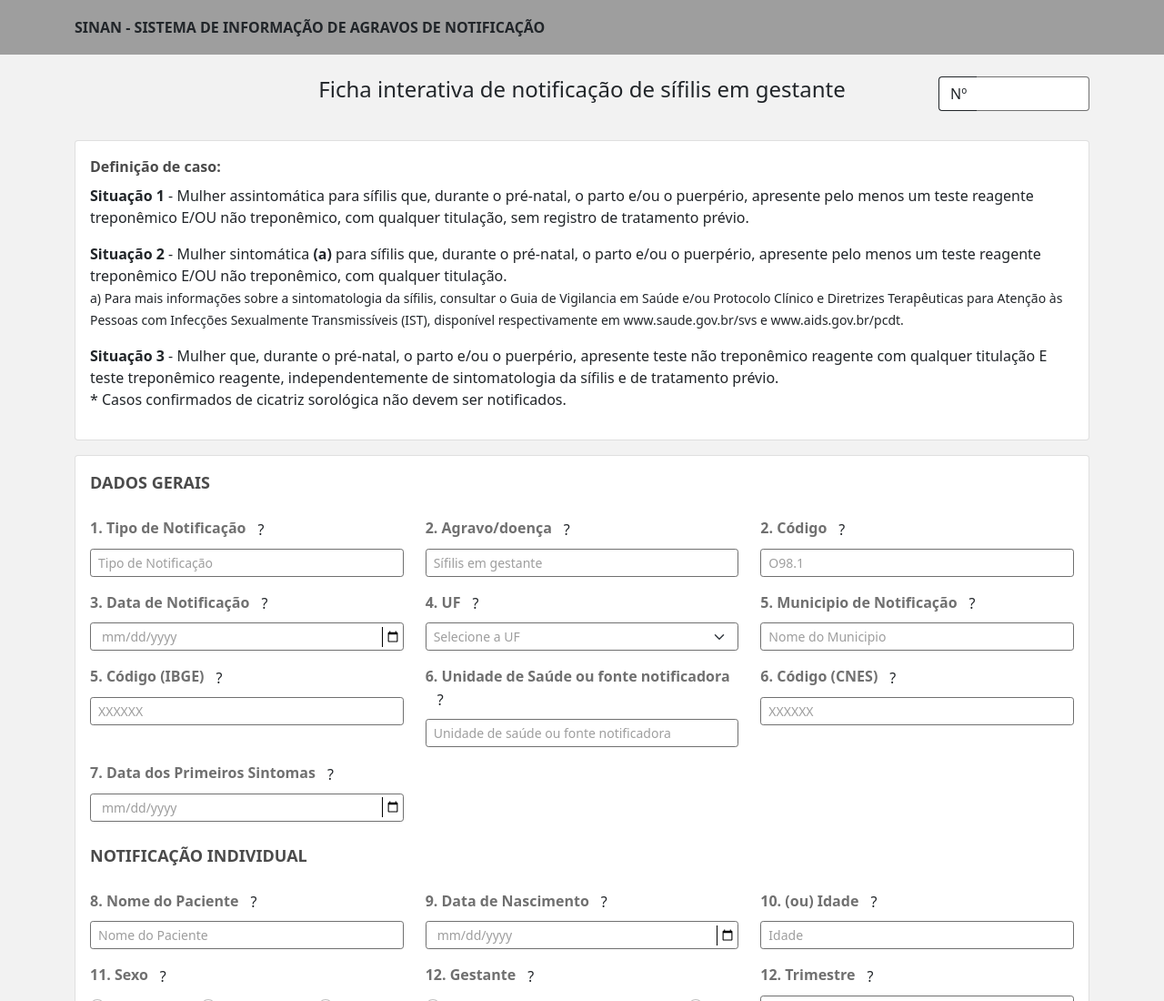
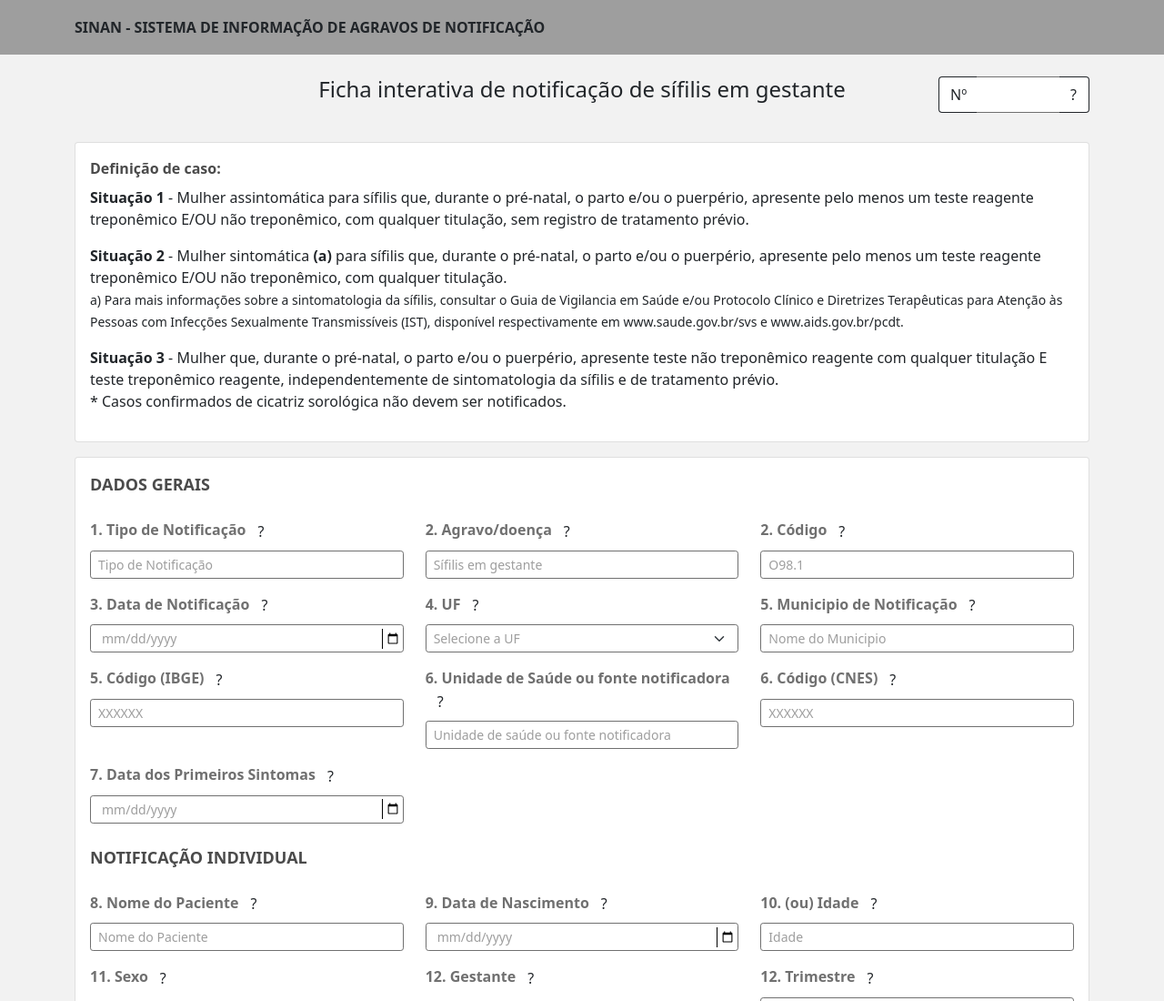
Before and after one commit to OliAtaide/sifilis-vigilancia-epidemiologica, a plain HTML site: page ficha2.html in a window 1280 px wide. Shown: the top 1100 px of the page at 91% size. Drawn offline with nearby package versions, Linux system fonts and the light colour scheme.

Commit message:
Adicionando explicacao ao campo 'Nº'.

```diff
--- a/ficha2.html
+++ b/ficha2.html
@@ -35,7 +35,14 @@
             <div class="col-sm">
                 <div class="n input-group w-auto mb-3">
                     <span class="input-group-text border-end-0 border-dark bg-white">Nº</span>
-                    <input value="" disabled type="text" class="form-control border-start-0 bg-white">
+                    <input value="" disabled type="text" class="form-control border-start-0 border-end-0 bg-white">
+                    <span class="input-group-text border-start-0 border-dark bg-white">
+                        <a tabindex="0" class="btn p-0 input-group-text" role="button" data-bs-toggle="popover" data-bs-trigger="focus" data-bs-placement="bottom"
+                            data-bs-content="Anotar o número da notificação atribuído pela unidade de saúde para identificação do caso.
+                            <b>CAMPO DE PREENCHIMENTO OBRIGATÓRIO</b>.">
+                            ?
+                        </a>
+                    </span>
                 </div>
             </div>
         </div>
```
Also changed, not shown: ficha1.html (+33 -26 lines), ficha3.html (+8 -1 lines).
